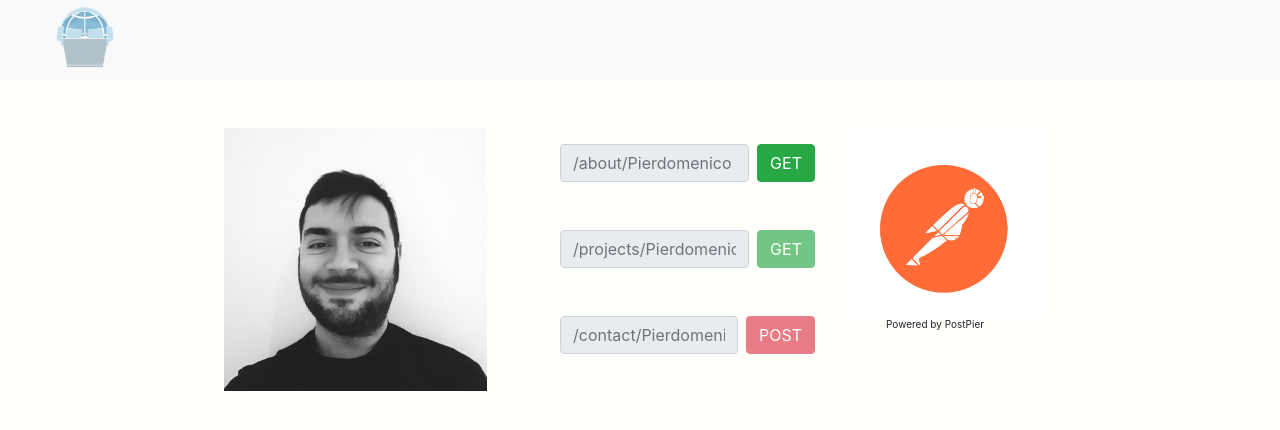
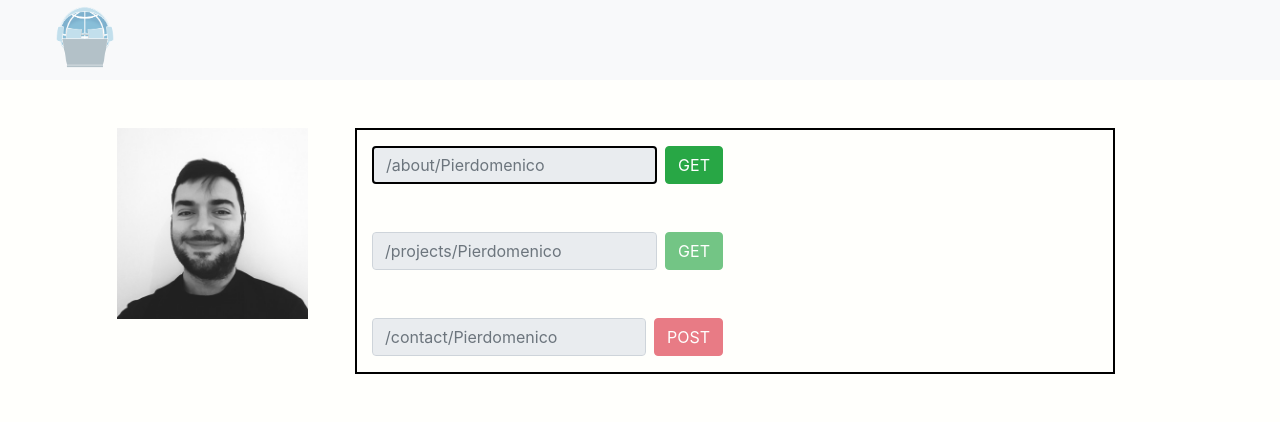
Before and after one commit to VernalEquinox000/Pier-Portfolio-FE, a React (Create React App) app: page / in a window 1280 px wide. Shown: the top 430 px of the page. Built offline with nearby package versions, Linux system fonts and the light colour scheme.

Commit message:
working on lots of changes

```diff
--- a/src/components/Home.jsx
+++ b/src/components/Home.jsx
@@ -1,8 +1,7 @@
 import React, { useState } from "react";
 import { Container, Row, Col, Form, Button } from "react-bootstrap";
-//import Side from "./Side";
 import Pier from "../assets/pier1.jpeg";
-import Post from "../assets/pierman.png";
+//import Post from "../assets/pierman.png";
 import { getPier } from "../api/api";
 
 export default function Home() {
@@ -22,7 +21,8 @@ export default function Home() {
   return (
     <Container className="mt-5">
       <Row>
-        <Col sm={{ offset: 1, span: 4 }}>
+        <Col xs={3}>
+          {/* xs={{ offset: 1, span: 4 }}> */}
           <img
             src={Pier}
             className="animate__animated animate__zoomIn"
@@ -30,13 +30,21 @@ export default function Home() {
             alt="Pier"
           />
         </Col>
-        <Col sm={3} className="d-flex flex-row">
+        <Col
+          xs={8}
+          className="d-flex flex-row"
+          style={{ border: "2px solid black" }}
+        >
           <Form.Group>
             <div className="d-flex mt-3 mb-5 animate__animated animate__slideInLeft">
               <Form.Control
                 placeholder="/about/Pierdomenico"
                 disabled
-                style={{ cursor: "pointer" }}
+                style={{
+                  cursor: "pointer",
+                  border: "2px solid black",
+                  width: "100%",
+                }}
                 //onClick={()=>setValue("")}
               />
               <Button
@@ -71,10 +79,10 @@ export default function Home() {
             </div>
           </Form.Group>
         </Col>
-        <Col sm={2}>
+        {/* <Col sm={2}>
           <img src={Post} style={{ width: "200px" }} alt="post" />
           <p style={{ fontSize: "10px" }}>Powered by PostPier</p>
-        </Col>
+        </Col> */}
       </Row>
       <Row className="mt-5">
         {pier && (
--- a/src/components/Navigation.jsx
+++ b/src/components/Navigation.jsx
@@ -1,7 +1,6 @@
 import React from "react";
 import { Navbar } from "react-bootstrap";
 import Post from "../assets/mondo.png";
-import TextAnimation from "react-animate-text";
 
 export default function Navigation() {
   return (
@@ -19,9 +18,6 @@ export default function Navigation() {
           alt="logo"
         />
       </Navbar.Brand>
-      {/* <TextAnimation style={{ color: "white" }}>
-        Pierdomenico Apruzzese, web dev
-      </TextAnimation> */}
     </Navbar>
   );
 }
```
Also changed, not shown: src/components/Side.jsx (deleted, +0 -18 lines).
